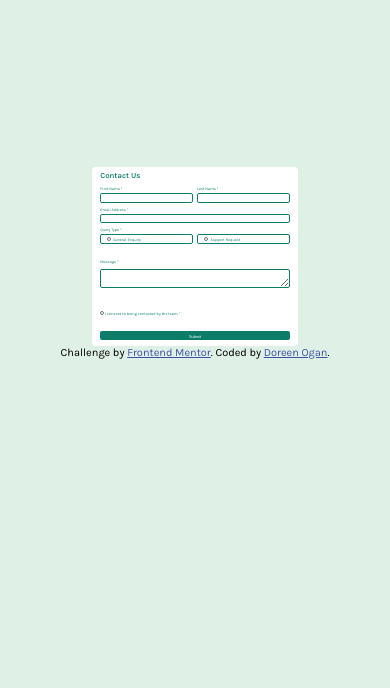
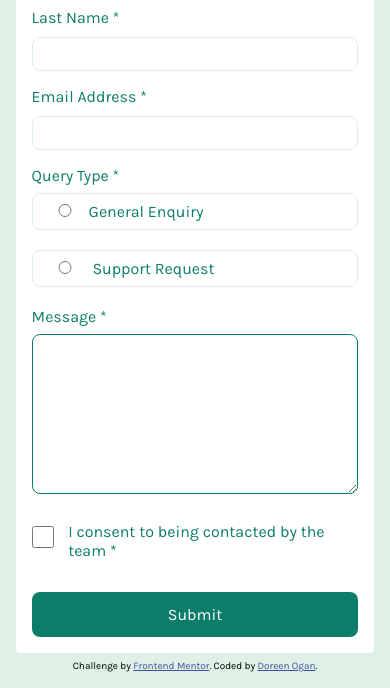
Before and after one commit to DivineDoreen/Contact-Form-main, a plain HTML site: page index.html in a window 390 px wide. Shown: the part 159-847 px from the top of the page. Drawn offline with Linux system fonts and the light colour scheme.

Commit message:
mobile design done

```diff
--- a/index.html
+++ b/index.html
@@ -25,8 +25,9 @@
 
     <style>
       .attribution {
-        font-size: 11px;
+        font-size: 10px;
         text-align: center;
+        margin-top: 2vw;
       }
       .attribution a {
         color: hsl(228, 45%, 44%);
--- a/styles.css
+++ b/styles.css
@@ -54,7 +54,7 @@ body {
     height: 2.5vw;
     padding: 0.5vw;
     margin-bottom: 1vw;
-    border: 1px solid hsl(169, 82%, 27%);
+    border: 1px solid hsl(148, 38%, 91%);
 }
 
 #firstName,
@@ -99,7 +99,7 @@ legend {
     display: flex;
     flex-direction: row;
     height: 2.5vw;
-    border: 1px solid hsl(169, 82%, 27%);
+    border: 1px solid hsl(148, 38%, 91%);;
     flex: 1;
     padding: 1vw;
     margin: 0;
@@ -109,8 +109,8 @@ legend {
 
 #generalEnquiry,
 #supportRequest {
-    height: 0.9vw;
-    width: 2vw;
+    height: auto;
+    width: 2.5vw;
 }
 
 label[for='message'] {
@@ -125,7 +125,8 @@ label[for='message'] {
     border-radius: 0.5vw;
     margin-top: 0.5vw;
     margin-bottom: 2vw;
-    border: 1px solid hsl(169, 82%, 27%)
+    font-family: 'Karla', Arial, Helvetica, sans-serif;
+    border: 1px solid hsl(148, 38%, 91%);
 }
 
 label[for='consent'] {
@@ -134,8 +135,9 @@ label[for='consent'] {
 
 #consent {
     width: 1vw;
-    height: 1vw;
+    height: auto;
     margin-bottom: 2vw;
+    margin-right: 0.3vw;
 }
 
 #submit {
@@ -147,13 +149,23 @@ label[for='consent'] {
     border: none;
     border-radius: 0.5vw;
     padding: 0.8vw;
+    font-family: 'Karla', Arial, Helvetica, sans-serif
 }
 
 #firstName:hover,
 #lastName:hover,
 #emailAddress:hover,
 #message:hover {
-    border: 0.2vw solid hsl(187, 24%, 22%);
+    outline: none;
+    border: 1px solid hsl(169, 82%, 27%);
+}
+
+#firstName:focus,
+#lastName:focus,
+#emailAddress:focus,
+#message:focus {
+    outline: none;
+    border: 1px solid hsl(169, 82%, 27%);
 }
 
 #submit:hover {
@@ -163,5 +175,115 @@ label[for='consent'] {
 .generalEnquiry:hover,
 .supportRequest:hover {
     background-color: hsl(148, 38%, 91%);
-    border: 0.2vw solid hsl(187, 24%, 22%)
+    border: 2px solid hsl(169, 82%, 27%);
 }
+
+
+
+@media (max-width: 425px) {
+    body {
+        height: auto;
+        min-width: 100%;
+        padding: 4vw;
+    }
+
+    .container {
+        min-width: 100%;
+        height: auto;
+        border-radius: 1vw;
+        padding: 1rem;
+    }
+
+    .header {
+        font-size: 2rem;
+        margin-bottom: 1rem;
+    }
+
+    .names {
+        display: flex;
+        flex-direction: column;
+    }
+
+    #firstName,
+    #lastName,
+    #emailAddress {
+        padding: 1rem;
+        border: 1px solid hsl(148, 38%, 91%);
+        margin-bottom: 0.5rem;
+        margin-top: 0.5rem;
+        font-size: 1rem;
+        border-radius: 0.5rem;
+    }
+
+    label[for='firstName'],
+    label[for='lastName'],
+    label[for='emailAddress'],
+    label[for='message'],
+    legend {
+        font-size: 1rem;
+        margin-bottom: 0.5rem;
+    }
+
+    .generalEnquiry,
+    .supportRequest {
+        border: 1px solid hsl(148, 38%, 91%);
+        padding: 0.5rem;
+        border-radius: 0.5rem;
+        margin-bottom: 1rem;
+        display: flex;
+        align-items: center;
+    }
+
+    fieldset {
+        display: flex;
+        flex-direction: column;
+    }
+
+    #generalEnquiry,
+    #supportRequest {
+        width: 3rem;
+        height: auto;
+    }
+
+    label[for='generalEnquiry'],
+    label[for='supportRequest'] {
+        font-size: 1rem;
+    }
+
+    #message {
+        height: 10rem;
+        font-size: 1rem;
+        padding: 1rem;
+        margin-top: 0.5rem;
+        margin-bottom: 1.5rem;
+        border-radius: 0.5rem;
+        font-family: 'Karla', Arial, Helvetica, sans-serif;
+    }
+
+    label[for='consent'] {
+        font-size: 1rem;
+        display: flex;
+        gap: 0.8rem;
+        margin-bottom: 2rem;
+    }
+
+    #consent {
+        height: auto;
+        width: 1.5rem;
+    }
+
+    #submit {
+        padding: 0.8rem;
+        height: auto;
+        border-radius: 0.5rem;
+        font-size: 1rem;
+    }
+
+    #firstName:hover,
+    #lastName:hover,
+    #emailAddress:hover,
+    #message {
+        border: 1px solid hsl(169, 82%, 27%);
+        outline: none;
+    }
+}
```
